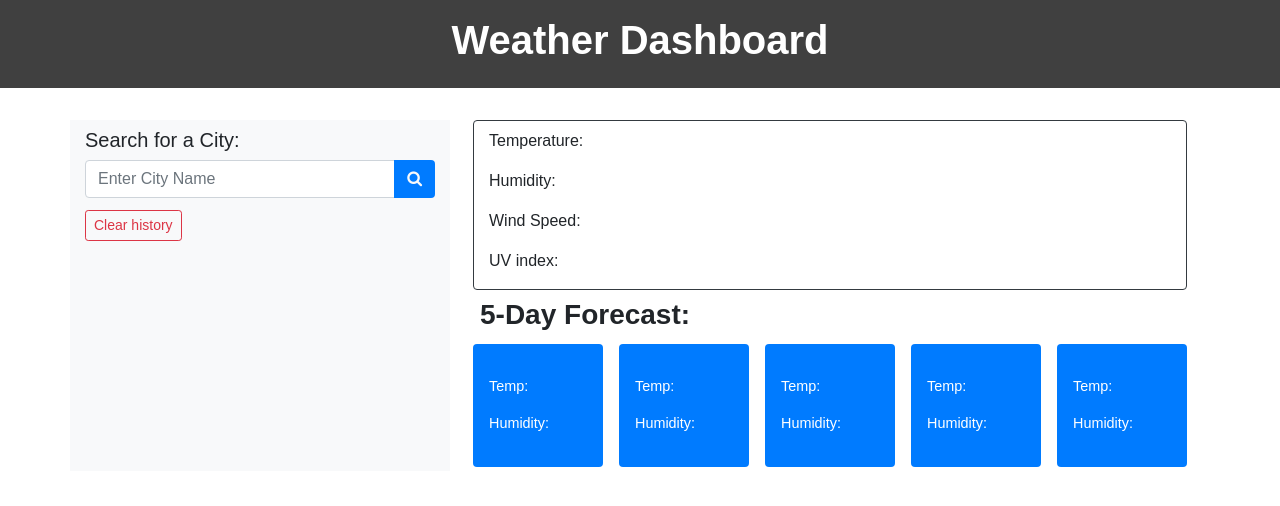
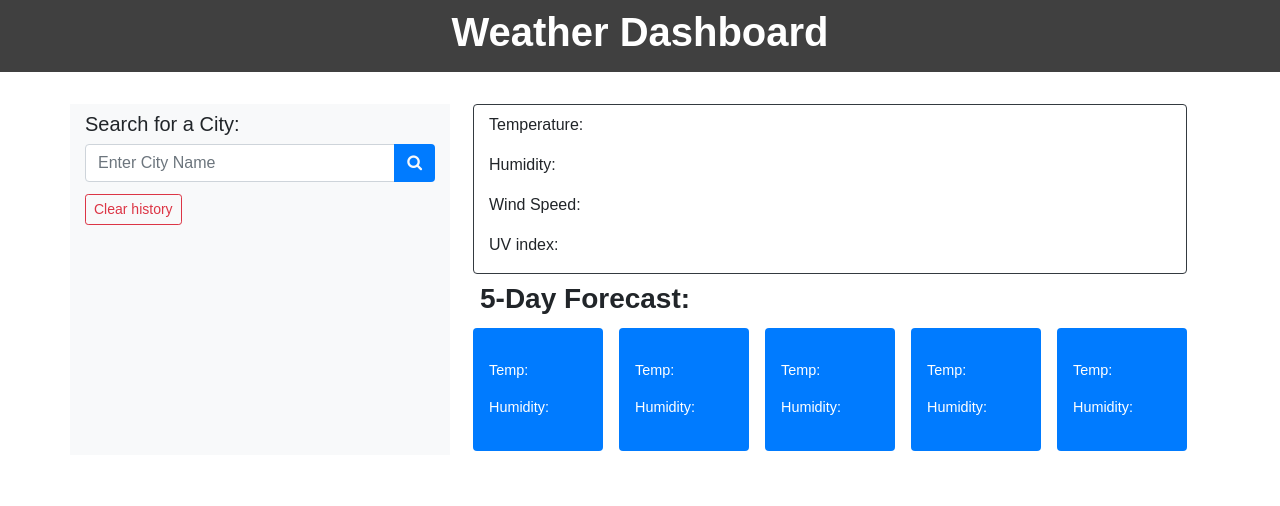
Before and after one commit to TomxLi/Weather-Report, a plain HTML site: page index.html in a window 1280 px wide. Drawn offline with nearby package versions, Linux system fonts and the light colour scheme.

Commit message:
Update index.html

```diff
--- a/index.html
+++ b/index.html
@@ -10,7 +10,7 @@
     <link rel="stylesheet" href="./assets/css/style.css">
 </head>
 <body>
-    <header class="jumbotron jumbotron-fluid text-center p-3">
+    <header class="jumbotron jumbotron-fluid text-center p-2">
         <h1> <strong>Weather Dashboard</strong></h1>
     </header>
     <div class="container">
```
